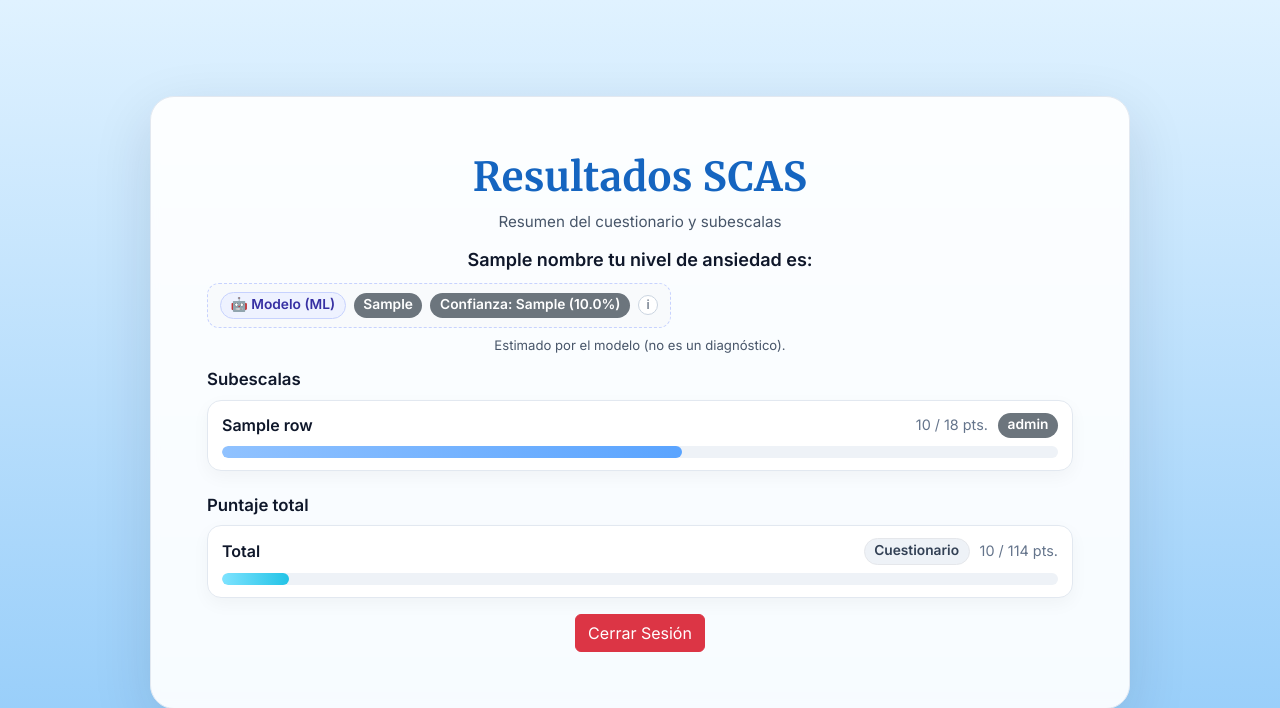
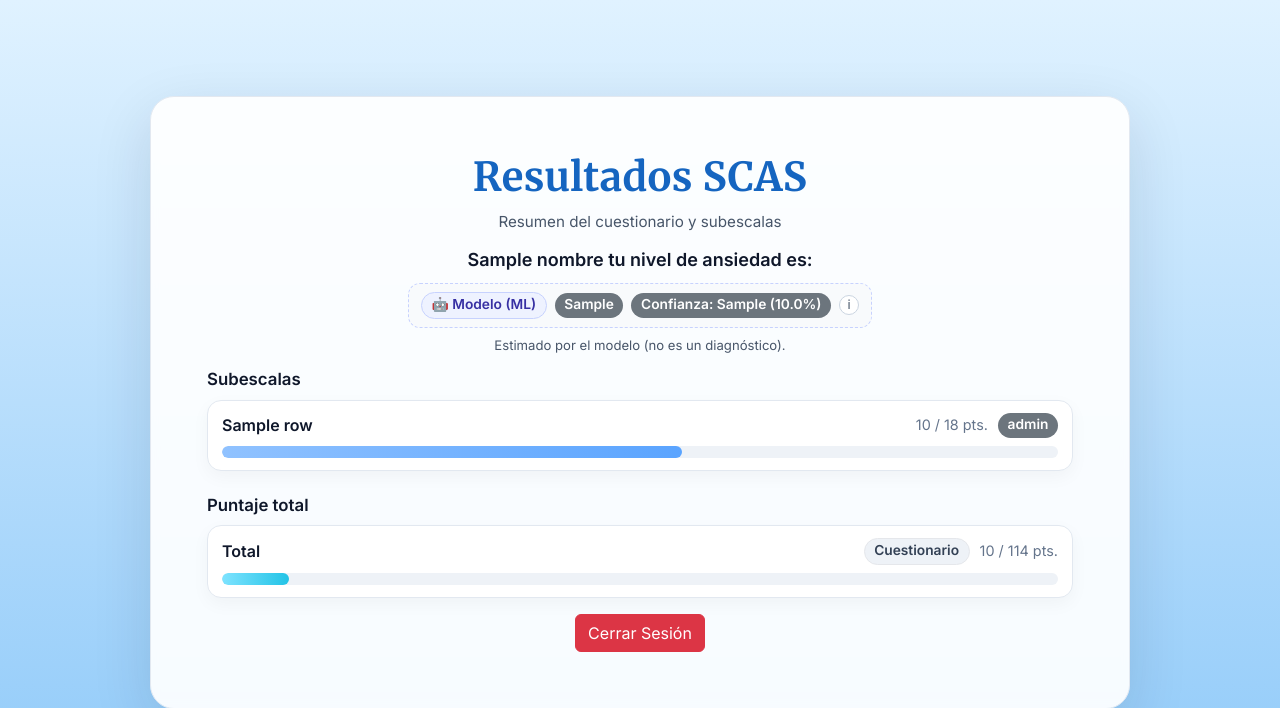
Before and after one commit to MirellaYuriko1/Tesis_clon, a Flask app: template templates/resultado.html in a window 1280 px wide. Shown: the top 708 px of the page. Run offline with Flask 3, Linux system fonts and the light colour scheme; the template is opened without the code that fills it: most values are stand-ins (such as "Sample title", 1, 10 or a date in 2020).

Commit message:
Actualizacion el resultado.html

```diff
--- a/templates/resultado.html
+++ b/templates/resultado.html
@@ -1,3 +1,4 @@
+<!doctype html>
 <!doctype html>
 <html lang="es">
 <head>
@@ -66,6 +67,9 @@
       border-radius:12px; padding:8px 12px;
       margin: 0 auto 8px auto;
     }
+    /* NUEVO: centrado del bloque ML */
+    .ml-wrap{ display:flex; justify-content:center; }
+
     .badge-level{ font-size:.86rem; border-radius:999px; padding:.35rem .6rem; font-weight:700; }
     .badge-ml{ background:#eef2ff; color:#3730a3; border:1px solid #c7d2fe; } /* chip ML */
     .bg-rose { background:#fde2f2 !important; color:#9d174d !important; border:1px solid #f9c6e6; }
@@ -147,6 +151,7 @@
         </p>
 
         {% if pred_ml or conf_ml %}
+          <div class="ml-wrap">
             <div class="ml-card" role="group" aria-label="Resultado del modelo de Machine Learning">
               <!-- Chip de origen ML -->
               <span class="badge badge-level badge-ml">🤖 Modelo (ML)</span>
@@ -185,6 +190,7 @@
                 i
                 <span class="tip">Predicción generada por un modelo de Machine Learning con tus respuestas del cuestionario.</span>
               </span>
+            </div>
           </div>
           <p class="ml-note">Estimado por el modelo (no es un diagnóstico).</p>
         {% endif %}
```
Lines whose indentation alone changed are shown as unchanged.
